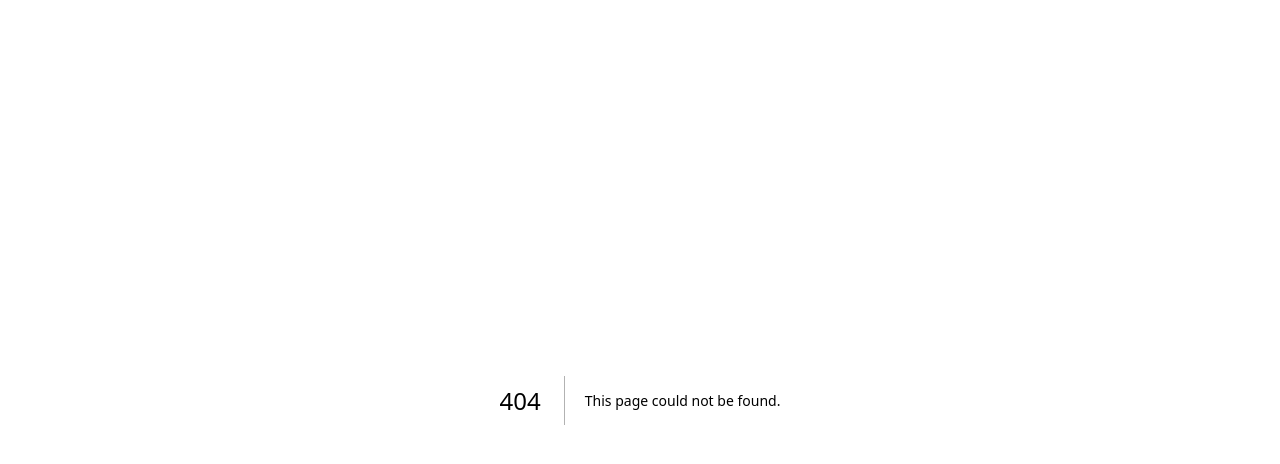
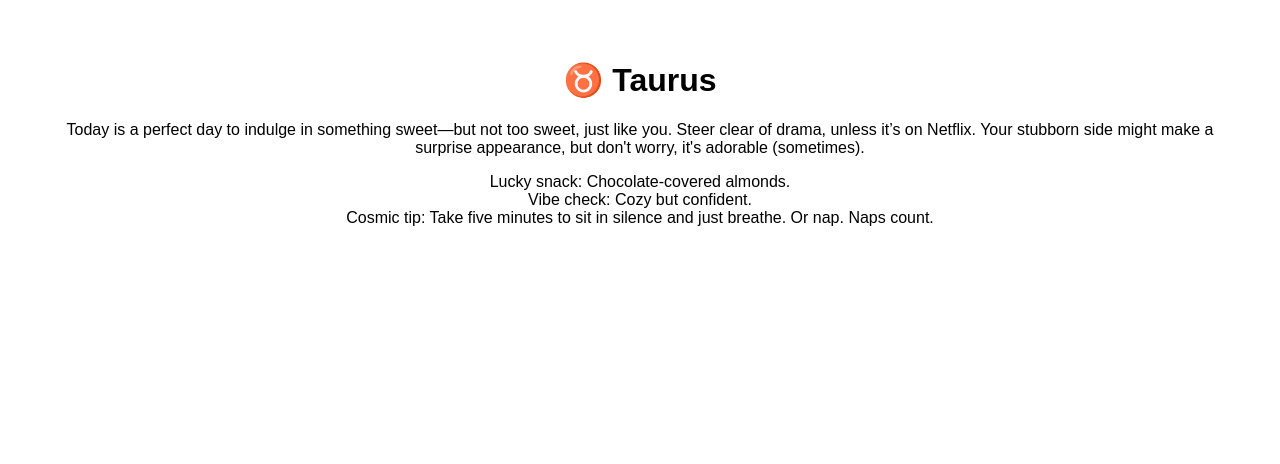
Before and after one commit to starscription/starscription, a Next.js app: page /horoscopes/taurus in a window 1280 px wide. Before the commit this address had no page. Shown: the top 464 px of the page. Built offline with nearby package versions, Linux system fonts and the light colour scheme.

Commit message:
Create taurus.js

```diff
--- /dev/null
+++ b/pages/horoscopes/taurus.js
@@ -0,0 +1,17 @@
+export default function Taurus() {
+  return (
+    <div style={{ padding: '2rem', fontFamily: 'sans-serif', textAlign: 'center' }}>
+      <h1>♉ Taurus</h1>
+      <p>
+        Today is a perfect day to indulge in something sweet—but not too sweet, just
+        like you. Steer clear of drama, unless it’s on Netflix. Your stubborn side
+        might make a surprise appearance, but don't worry, it's adorable (sometimes).
+      </p>
+      <p>
+        Lucky snack: Chocolate-covered almonds. <br />
+        Vibe check: Cozy but confident. <br />
+        Cosmic tip: Take five minutes to sit in silence and just breathe. Or nap. Naps count.
+      </p>
+    </div>
+  );
+}
```
